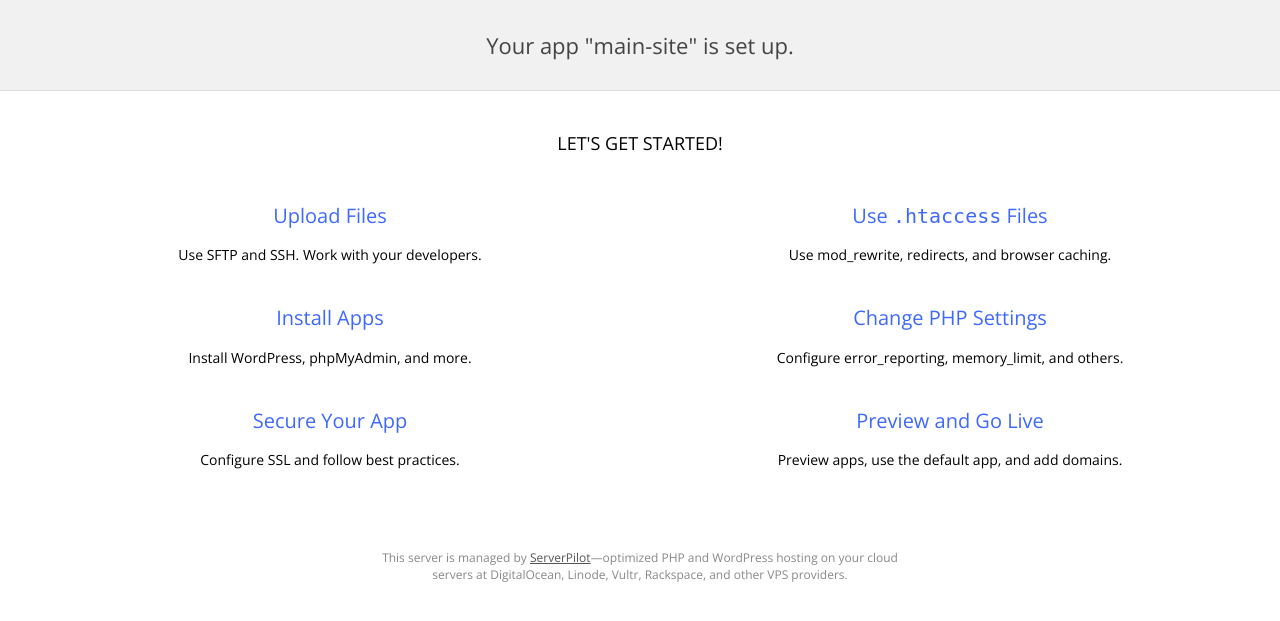
After one commit to mydomo/ble-presence, a PHP site: page / in a window 1280 px wide. The commit adds this page. Shown: the top 621 px of the page. Run offline with PHP 8.4, Linux system fonts and the light colour scheme.

Commit message:
Organize

```diff
--- a/clients/batt.php
+++ b/clients/PHP/batt.php
@@ -1,13 +1,13 @@
 <?php
 $address="10.50.0.55";
 $port="12345";
-$msg="battery_data";
+$msg="battery_level: de:7f:fd:9a:df:78,fd:6c:9a:dc:e2:a8,c7:7e:de:7a:a0:10";
 
 $sock=socket_create(AF_INET,SOCK_STREAM,0) or die("Cannot create a socket");
 socket_connect($sock,$address,$port) or die("Could not connect to the socket");
 socket_write($sock,$msg);
 
-$read=socket_read($sock,1024);
+$read=socket_read($sock,32768);
 echo $read;
 socket_close($sock);
 ?>
--- a/clients/client.php
+++ b/clients/PHP/client.php
@@ -7,7 +7,7 @@ $sock=socket_create(AF_INET,SOCK_STREAM,0) or die("Cannot create a socket");
 socket_connect($sock,$address,$port) or die("Could not connect to the socket");
 socket_write($sock,$msg);
 
-$read=socket_read($sock,1024);
+$read=socket_read($sock,32768);
 echo $read;
 socket_close($sock);
 ?>
--- /dev/null
+++ b/clients/PHP/index.php
@@ -0,0 +1,124 @@
+<!DOCTYPE html>
+<html lang="en">
+<head>
+    <title>App "main-site" set up by ServerPilot</title>
+    <meta charset="utf-8"/>
+    <link href='https://fonts.googleapis.com/css?family=Open+Sans' rel='stylesheet' type='text/css'>
+    <style>
+        body {
+            margin: 0;
+            padding: 0;
+            font-family: 'Open Sans', sans-serif;
+        }
+        #header {
+            background-color: #f1f1f1;
+            border-bottom: 1px solid #ddd;
+            padding: 30px;
+            text-align: center;
+            color: #444;
+            font-size: 22px;
+        }
+        #content {
+            padding: 20px;
+            text-align: center;
+            font-size: 18px;
+        }
+        #content a {
+            color: #3e68ff;
+        }
+        #getstarted {
+            border-radius: 10px;
+            text-transform: uppercase;
+            font-size: 18px;
+            width: 200px;
+            margin: 10px auto 20px auto;
+            padding: 10px;
+        }
+        .section {
+            margin-bottom: 40px;
+            padding: 0 20px;
+        }
+        h2 {
+            font-size: 20px;
+            font-weight: normal;
+        }
+        h2 a {
+            text-decoration: none;
+        }
+        .section p {
+            font-size: 14px;
+        }
+        #footer {
+            padding: 20px;
+            text-align: center;
+            font-size: 12px;
+            color: #888;
+            max-width: 540px;
+            margin-left: auto;
+            margin-right: auto;
+        }
+        #footer a {
+            color: #555;
+        }
+    </style>
+</head>
+<body>
+<div id="header">
+    Your app "main-site" is set up.
+</div>
+
+<div id="content">
+
+<div id="getstarted">
+    Let's get started!
+</div>
+
+<div style="width: 100%; overflow: hidden;">
+    <div style="width: 50%; float: left;">
+
+<div class="section">
+  <h2><a href="https://serverpilot.io/community/articles/how-to-upload-files-to-your-apps.html">Upload Files</a></h2>
+  <p>Use SFTP and SSH. Work with your developers.</p>
+</div>
+
+<div class="section">
+  <h2><a href="https://serverpilot.io/community/articles/how-to-install-apps.html">Install Apps</a></h2>
+  <p>Install WordPress, phpMyAdmin, and more.</p>
+</div>
+
+<div class="section">
+  <h2><a href="https://serverpilot.io/community/articles/how-to-secure-your-app.html">Secure Your App</a></h2>
+  <p>Configure SSL and follow best practices.</p>
+</div>
+
+    </div>
+    <div style="margin-left: 50%;">
+
+<div class="section">
+  <h2><a href="https://serverpilot.io/community/articles/how-to-use-htaccess-files.html">Use <tt>.htaccess</tt> Files</a></h2>
+  <p>Use mod_rewrite, redirects, and browser caching.</p>
+</div>
+
+<div class="section">
+  <h2><a href="https://serverpilot.io/community/articles/how-to-change-php-settings.html">Change PHP Settings</a></h2>
+  <p>Configure error_reporting, memory_limit, and others.</p>
+</div>
+
+<div class="section">
+  <h2><a href="https://serverpilot.io/community/articles/how-to-preview-and-launch-apps.html">Preview and Go Live</a></h2>
+  <p>Preview apps, use the default app, and add domains.</p>
+</div>
+
+    </div>
+</div>
+
+</div> <!-- /content -->
+
+<div id="footer">
+    This server is managed by <a href="https://serverpilot.io">ServerPilot</a>&mdash;optimized
+    PHP and WordPress hosting on your cloud servers at
+    DigitalOcean, Linode, Vultr, Rackspace, and other VPS providers.
+</div>
+
+</body>
+</html>
```
Also changed, not shown: clients/PHP/stop.php (added, +13 -0 lines), 6 other files.
